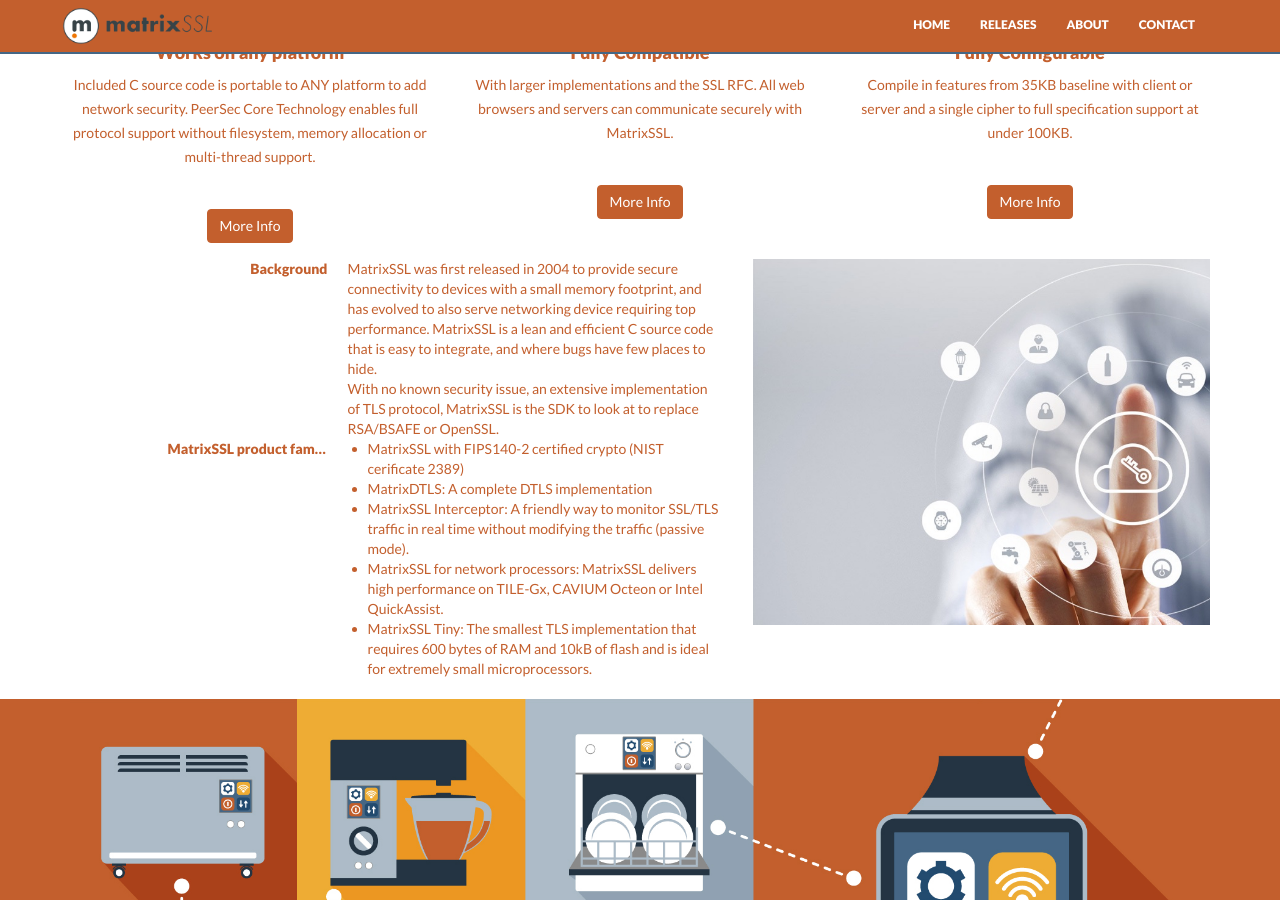
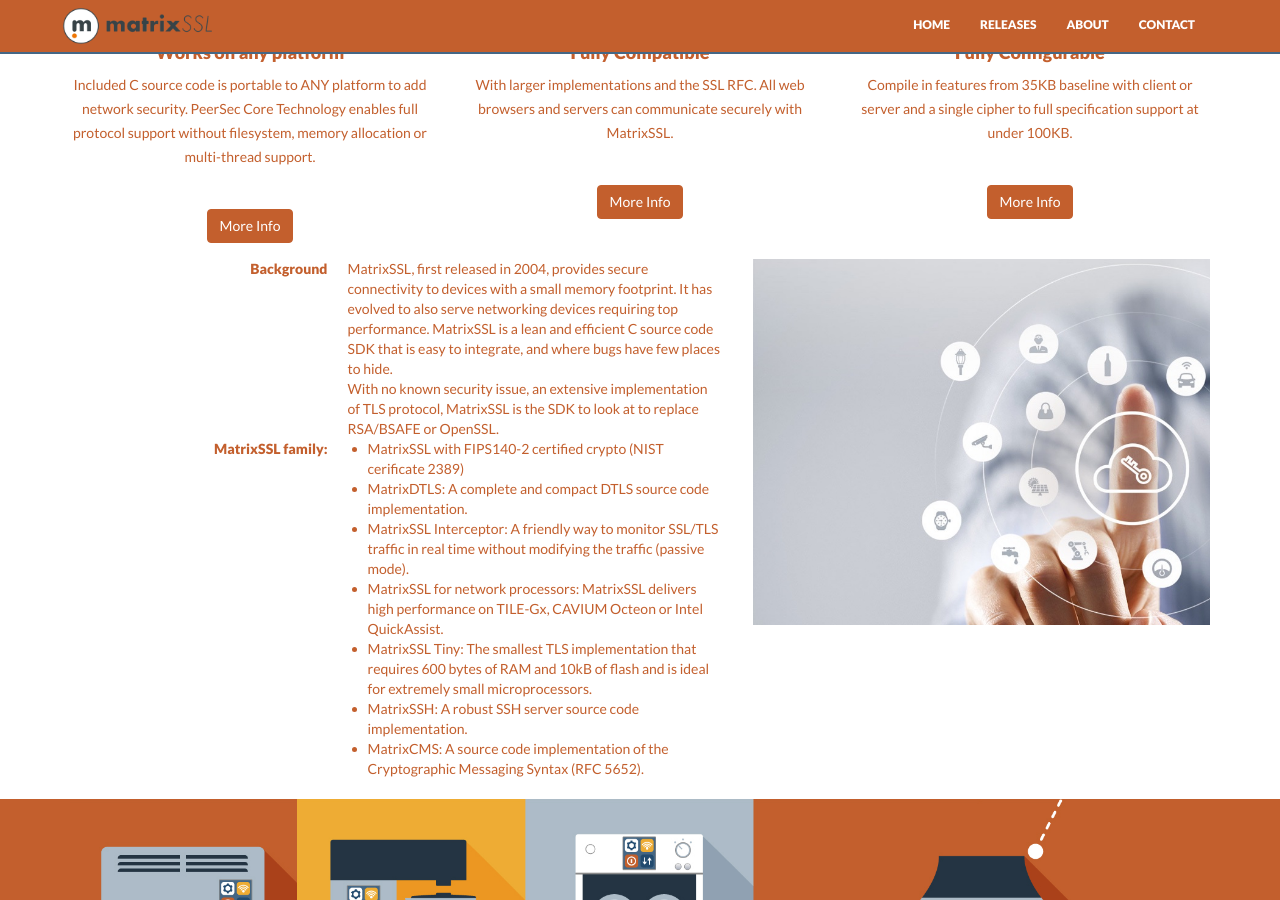
Before and after one commit to Layty/ssl, a Jekyll site: the page built from index.html, in a window 1280 px wide and 900 px high, scrolled down 823 px. Built offline with Jekyll 4.4.1, drawn with Linux system fonts in a browser that asks for light colours; nearby versions of some CDN libraries.

Commit message:
Update tech_summary.md

```diff
--- a/_includes/tech_summary.md
+++ b/_includes/tech_summary.md
@@ -1,10 +1,13 @@
 Background
-: MatrixSSL was first released in 2004 to provide secure connectivity to devices with a small memory footprint, and has evolved to also serve networking device requiring top performance. MatrixSSL is a lean and efficient C source code that is easy to integrate, and where bugs have few places to hide.
+: MatrixSSL, first released in 2004, provides secure connectivity to devices with a small memory footprint. It has evolved to also serve networking devices requiring top performance. MatrixSSL is a lean and efficient C source code SDK that is easy to integrate, and where bugs have few places to hide.
 : With no known security issue, an extensive implementation of TLS protocol, MatrixSSL is the SDK to look at to replace RSA/BSAFE or OpenSSL.
+:
 
-MatrixSSL product family:
+MatrixSSL family:
 : - MatrixSSL with FIPS140-2 certified crypto (NIST cerificate 2389)
- - MatrixDTLS: A complete DTLS implementation
+ - MatrixDTLS: A complete and compact DTLS source code implementation.
  - MatrixSSL Interceptor: A friendly way to monitor SSL/TLS traffic in real time without modifying the traffic (passive mode).
  - MatrixSSL for network processors: MatrixSSL delivers high performance on TILE-Gx, CAVIUM Octeon or Intel QuickAssist.
  - MatrixSSL Tiny: The smallest TLS implementation that requires 600 bytes of RAM and 10kB of flash and is ideal for extremely small microprocessors.
+ - MatrixSSH: A robust SSH server source code implementation.
+ - MatrixCMS: A source code implementation of the Cryptographic Messaging Syntax (RFC 5652).
```
